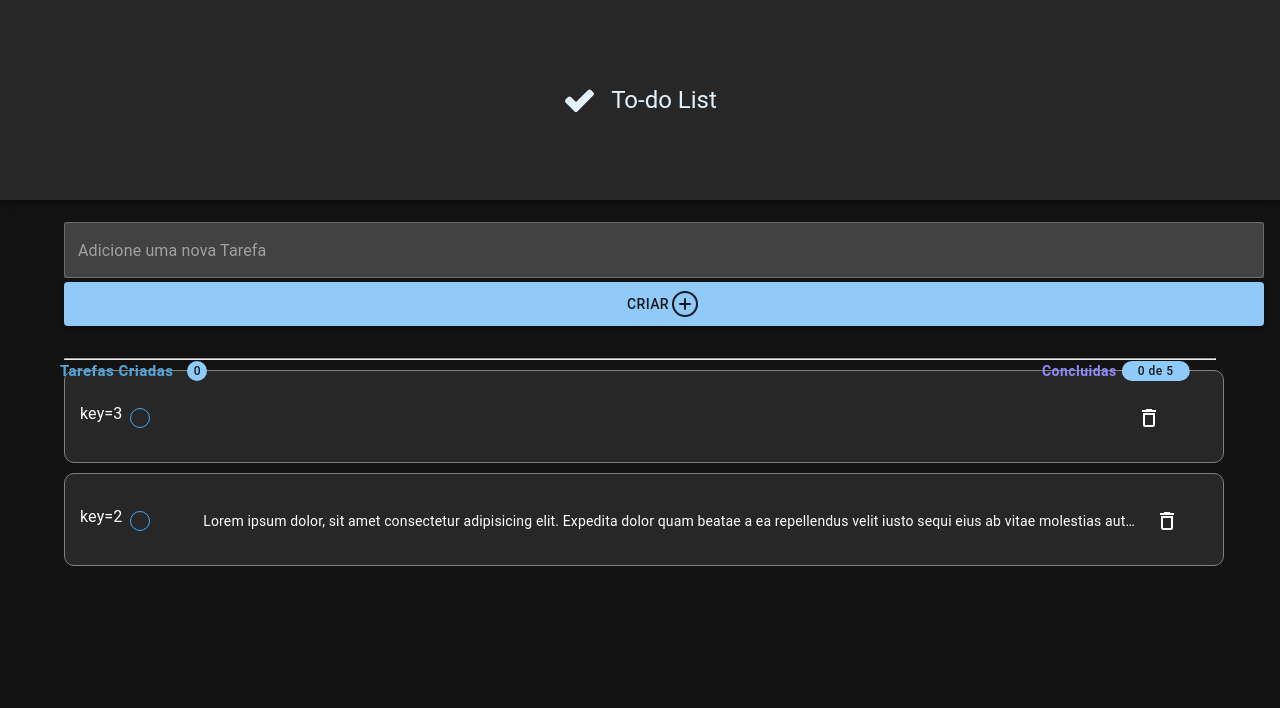
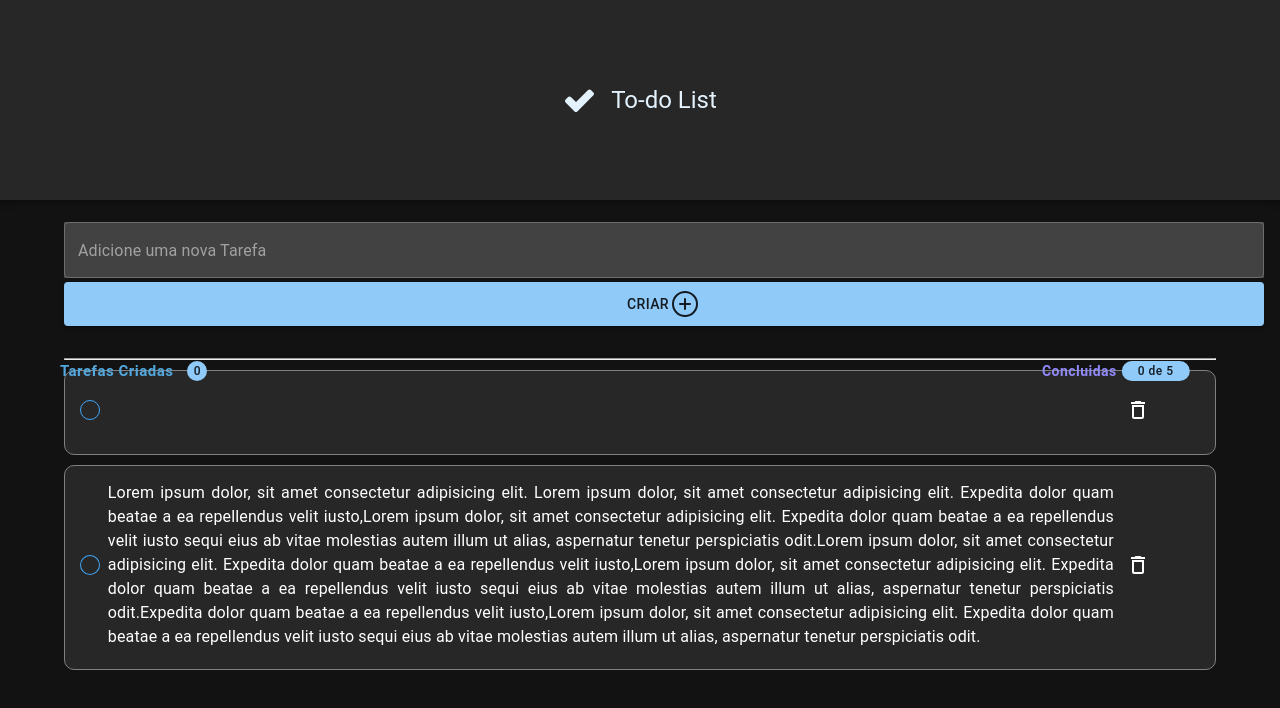
Before and after one commit to oFerrari/APP_To-do_List, a React (Vite) app: page / in a window 1280 px wide. Shown: the top 708 px of the page. Built offline with nearby package versions, Linux system fonts and the light colour scheme; data requests are answered from the project's data file.

Commit message:
💄 Finalizando Check Button

```diff
--- a/db.json
+++ b/db.json
@@ -7,7 +7,7 @@
         },
         {
             "id":2,
-            "description" : "Lorem ipsum dolor, sit amet consectetur adipisicing elit. Expedita dolor quam beatae a ea repellendus velit iusto sequi eius ab vitae molestias autem illum ut alias, aspernatur tenetur perspiciatis odit.",
+            "description" : "Lorem ipsum dolor, sit amet consectetur adipisicing elit. Lorem ipsum dolor, sit amet consectetur adipisicing elit. Expedita dolor quam beatae a ea repellendus velit iusto,Lorem ipsum dolor, sit amet consectetur adipisicing elit. Expedita dolor quam beatae a ea repellendus velit iusto sequi eius ab vitae molestias autem illum ut alias, aspernatur tenetur perspiciatis odit.Lorem ipsum dolor, sit amet consectetur adipisicing elit. Expedita dolor quam beatae a ea repellendus velit iusto,Lorem ipsum dolor, sit amet consectetur adipisicing elit. Expedita dolor quam beatae a ea repellendus velit iusto sequi eius ab vitae molestias autem illum ut alias, aspernatur tenetur perspiciatis odit.Expedita dolor quam beatae a ea repellendus velit iusto,Lorem ipsum dolor, sit amet consectetur adipisicing elit. Expedita dolor quam beatae a ea repellendus velit iusto sequi eius ab vitae molestias autem illum ut alias, aspernatur tenetur perspiciatis odit.",
             "done" : true
         }
     ]
--- a/src/components/CardList/index.tsx
+++ b/src/components/CardList/index.tsx
@@ -14,7 +14,7 @@ export function CardList({ tasks }: TasksProps) {
 
             {tasks.map((task) => (
 
-                <Grid container wrap="nowrap" spacing={1} sx={{
+                <Grid key={task.id} item xs={12} container wrap="nowrap" spacing={0} sx={{
                     padding: '15px',
                     border: '0.5px solid #808080',
                     background: '#272727',
@@ -23,19 +23,15 @@ export function CardList({ tasks }: TasksProps) {
                     margin: '10px 0',
                     alignItems:'center'
                 }}>
-                  key={task.id}
 
-                        <Grid item xs={1}>
-                            <CheckButton label="" />
+
+
+                        <Grid item xs={12} sx={{display:'flex'}}>
+                           <Typography sx={{textAlign:'justify'}}>
+                            <CheckButton label={task.description} />
+                            </Typography>
                         </Grid>
 
-                        <Grid item xs={10}>
-                            <Typography variant="body2" noWrap>
-
-                                {task.description}
-
-                            </Typography>
-                        </Grid>
 
                         <Grid item xs={1}>
 
--- a/src/components/CheckButton/index.tsx
+++ b/src/components/CheckButton/index.tsx
@@ -13,11 +13,13 @@ const CheckButton: React.FC<CheckButtonProps> = ({ label }) => {
   };
 
   return (
-    <div onClick={handleCheck} style={{ display: 'flex', alignItems: 'center', cursor: 'pointer' }}>
+    <div onClick={handleCheck} style={{ display: 'flex', alignItems: 'center', cursor: 'pointer', }}>
       <div style={{ width: '20px', height: '20px', borderRadius: '50%', border: '1px solid #42A5F5', marginRight: '8px', display: 'flex', alignItems: 'center', justifyContent: 'center' }}>
         {checked && <AiOutlineCheckCircle style={{ color: '#42A5F5', fontSize: '18px' }} />}
       </div>
-      <span>{label}</span>
+
+      {checked ? <s>{label}</s> : <span  style={{flexShrink: 100 }}>{label}</span>}
+
     </div>
   );
 };
--- a/src/pages/Home/index.tsx
+++ b/src/pages/Home/index.tsx
@@ -146,6 +146,7 @@ export function Home() {
 
                         {isLoading ? (
                             <CircularProgress />
+
                         ) : (
 
 
```
